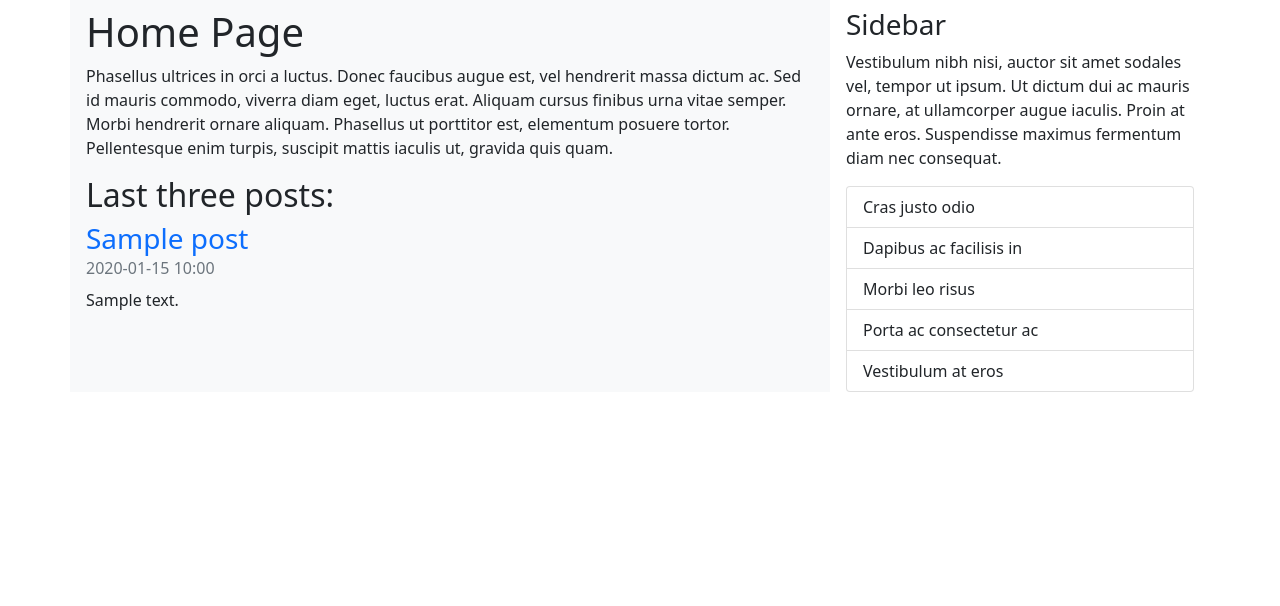
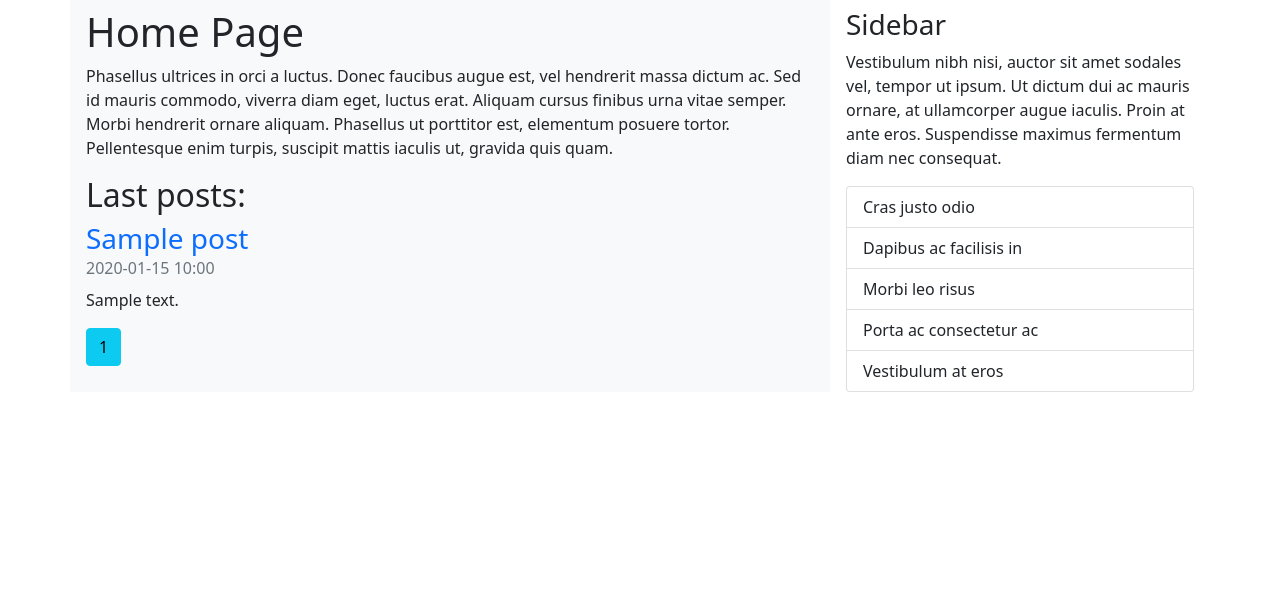
Before and after one commit to viezr/simple-blog-app, a Flask app: page /homepage in a window 1280 px wide. Shown: the part 72-678 px from the top of the page. Run offline with Flask 2, Linux system fonts and the light colour scheme; tables that the repository leaves empty hold one stand-in row (values such as "Sample post"); some libraries are stand-ins or nearby versions.

Commit message:
add pagination for homepage

```diff
--- a/app/routes/general.py
+++ b/app/routes/general.py
@@ -1,7 +1,7 @@
 """
 General route
 """
-from flask import render_template
+from flask import render_template, request
 from flask_login import login_required, current_user
 from app import app, db
 from app.models.post import Post
@@ -13,7 +13,11 @@ def homepage():
     """
     Home page render
     """
-    posts_db = Post.query.order_by(Post.time_updated).all()[:-4:-1]
+    page = request.args.get("page", 1, type=int)
+    posts_db = Post.query.order_by(Post.time_updated).paginate(page=page,per_page=2)
+    # posts.items
+
+#    posts_db = Post.query.order_by(Post.time_updated).all()[:-4:-1]
     return render_template("index.html", posts=posts_db, user=current_user, title="Home Page")
 
 @app.route("/posts", methods=["GET"])
@@ -21,8 +25,8 @@ def posts():
     """
     Posts page render
     """
+
     posts_db = Post.query.order_by(Post.time_updated).all()[::-1]
-
     return render_template("posts.html", posts=posts_db, user=current_user, title="Blogs Page")
 
 @app.route("/about", methods=["GET"])
--- a/app/templates/index.html
+++ b/app/templates/index.html
@@ -9,8 +9,8 @@
         Pellentesque enim turpis, suscipit mattis iaculis ut, gravida quis quam.
     </p>
     {% if posts %}
-        <h2>Last three posts:</h2>
-        {% for post in posts %}
+        <h2>Last posts:</h2>
+        {% for post in posts.items %}
             <div>
                 <h3 class="mb-0">
                    <a class="p-0 m-0 mt-2 text-decoration-none" href="posts/{{ post.id }}">{{ post.title }}</a>
@@ -19,6 +19,18 @@
                 <p>{{ post.body }}</p>
             </div>
         {% endfor %}
+
+        {% for page_num in posts.iter_pages() %}
+            {% if page_num %}
+                {% if posts.page == page_num %}
+                    <a class="btn btn-info mb-4" href="{{ url_for("homepage", page=page_num) }}">{{ page_num }}</a>
+                {% else %}
+                    <a class="btn btn-outline-info mb-4" href="{{ url_for("homepage", page=page_num) }}">{{ page_num }}</a>
+                {% endif%}
+            {% endif%}
+        {% endfor %}
+
+
     {% else %}
         <h2>No posts available</h2>
     {% endif %}
```
Also changed, not shown: app/static/img/posts/7462876a593e2926.jpg (added).
